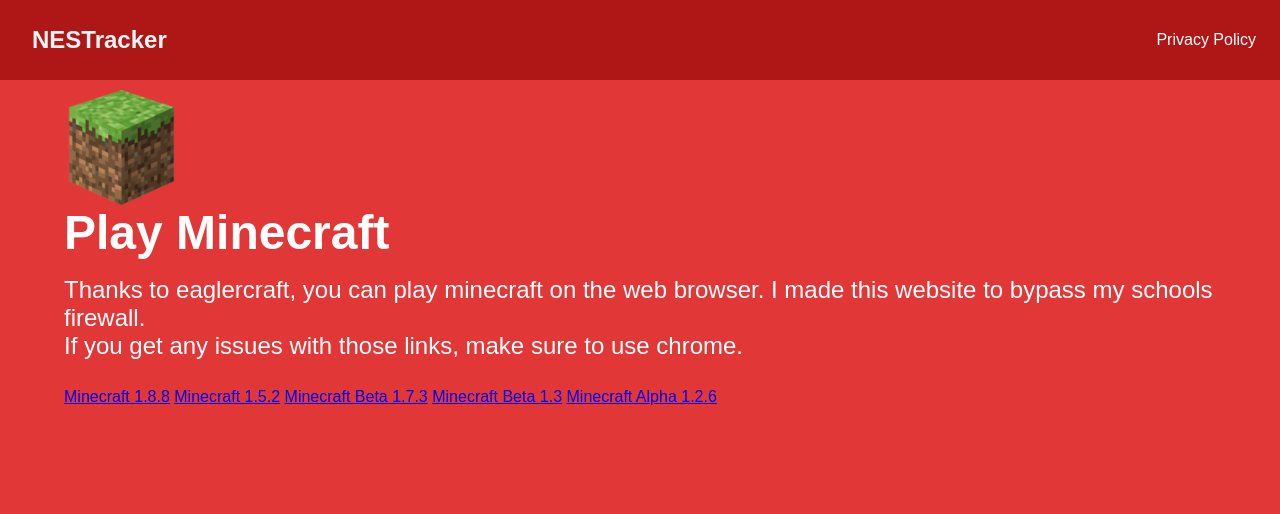
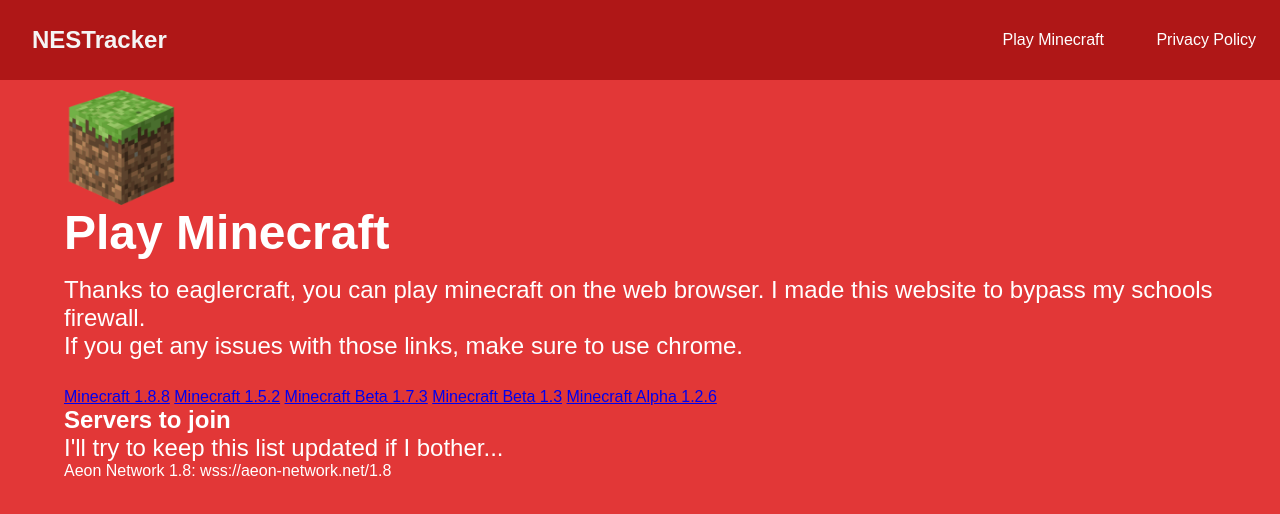
Before and after one commit to Techtronis/techtronis.github.io, a plain HTML site: page minecraftchoose.html in a window 1280 px wide. Drawn offline with Linux system fonts and the light colour scheme.

Commit message:
Update minecraftchoose.html

```diff
--- a/minecraftchoose.html
+++ b/minecraftchoose.html
@@ -16,12 +16,13 @@
         </div>
 
         <div class="navitems">
+            <a href="./minecraftchoose.html">Play Minecraft</a>
         <a href="./privacypolicy.html">Privacy Policy</a>
         </div>
     </nav>
     <section class="privhero">
         <div class="privcolumn-left">
-            <h1><img src="./assets/minecraft.webp" alt="illustration" class="hero-image2">Play Minecraft</h1>
+            <h1><img src="./assets/minecraft.webp" alt="illustration" class="hero-image2" href="http://www.eaglercraft.com/">Play Minecraft</h1>
 
             <p1>Thanks to eaglercraft, you can play minecraft on the web browser. I made this website to bypass my schools firewall. <br> If you get any issues with those links, make sure to use chrome. <br><br></p1>
             <a href="./minecraft188.html">Minecraft 1.8.8</a>
@@ -29,6 +30,12 @@
             <a href="./minecraftb173.html">Minecraft Beta 1.7.3</a>
             <a href="./minecraftb13.html">Minecraft Beta 1.3</a>
             <a href="./minecrafta126.html">Minecraft Alpha 1.2.6</a>
+
+            <h2>Servers to join</h2>
+            <p1>I'll try to keep this list updated if I bother...</p1>
+            <ul>
+                <l>Aeon Network 1.8: wss://aeon-network.net/1.8</l>
+            </ul>
         </div>
     </section>
 </body>
```
